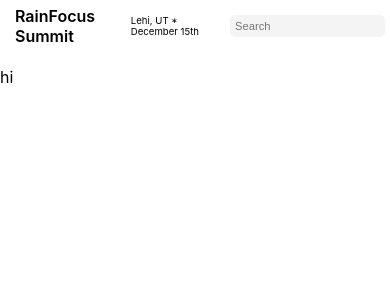
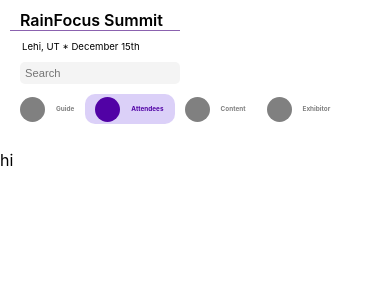
Before and after one commit to KrOhDee/rainfocus, a React (Create React App) app: page / in a window 390 px wide. Shown: the top 300 px of the page. Built offline with nearby package versions, Linux system fonts and the light colour scheme.

Commit message:
Responsive styling changes

```diff
--- a/src/components/DashboardInner.js
+++ b/src/components/DashboardInner.js
@@ -4,20 +4,24 @@
 export default function DashboardInner() {
   return (
     <div className="inner--main">
+      <div>
         <p className="inner--title">RainFocus Summit</p>
         <p className="inner--location">Lehi, UT * December 15th</p>
         <input className="inner--input" placeholder="Search"></input>
         <div className="inner--selections">
           <InnerSelections name="Guide" />
+
           <InnerSelections
             classNameCircle="inner--attendee-circle"
             classNameBg="inner--attendee-bg"
             name="Attendees"
           />
           <AttendeesDropdown />
+
           <InnerSelections name="Content" />
           <InnerSelections name="Exhibitor" />
         </div>
       </div>
+    </div>
   );
 }
--- a/src/styles/app.css
+++ b/src/styles/app.css
@@ -105,11 +105,12 @@
 @media (max-width: 768px) {
   .inner--title {
     padding-top: 0;
+    border-bottom: #8b62af 1px solid;
   }
   .inner--main {
     height: auto;
     border-right: none;
-    padding: 5px;
+    padding: 10px;
     display: -webkit-box;
     display: -ms-flexbox;
     display: flex;
@@ -122,7 +123,11 @@
     gap: 10px;
   }
   .inner--selections {
-    display: none;
+    display: -webkit-box;
+    display: -ms-flexbox;
+    display: flex;
+    max-width: 30px;
+    font-size: 0.4rem;
   }
   .inner--location {
     font-size: 0.6rem;
--- a/src/styles/app.scss
+++ b/src/styles/app.scss
@@ -98,12 +98,13 @@
 @media (max-width: 768px) {
   .inner--title {
     padding-top: 0;
+    border-bottom: #8b62af 1px solid;
   }
 
   .inner--main {
     height: auto;
     border-right: none;
-    padding: 5px;
+    padding: 10px;
     display: flex;
     align-items: center;
     justify-content: center;
@@ -111,7 +112,9 @@
   }
 
   .inner--selections {
-    display: none;
+    display: flex;
+    max-width: 30px;
+    font-size: 0.4rem;
   }
 
   .inner--location {
```
Also changed, not shown: 1 other file (tests, documents, lock files or other folders). Lines whose indentation alone changed are shown as unchanged.
